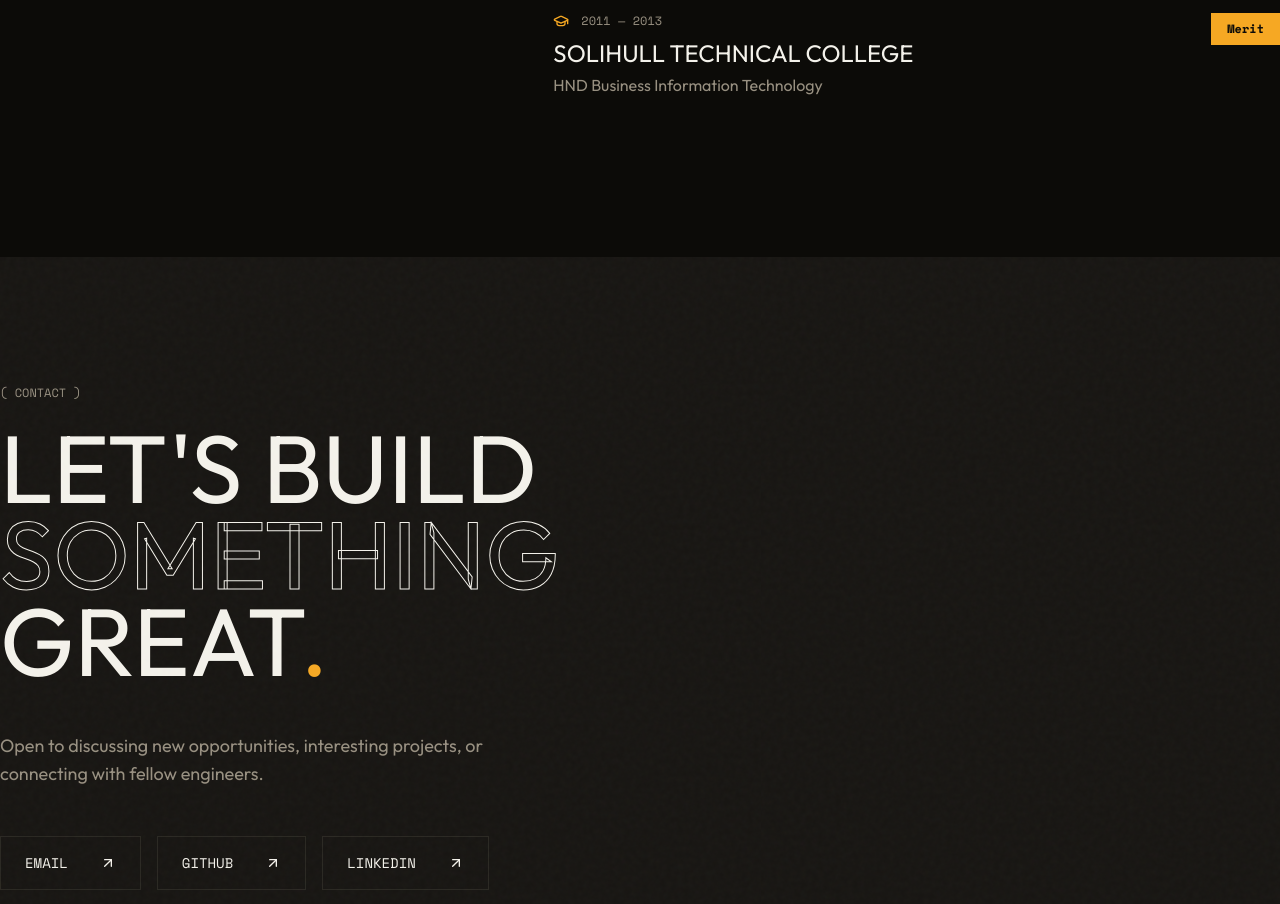
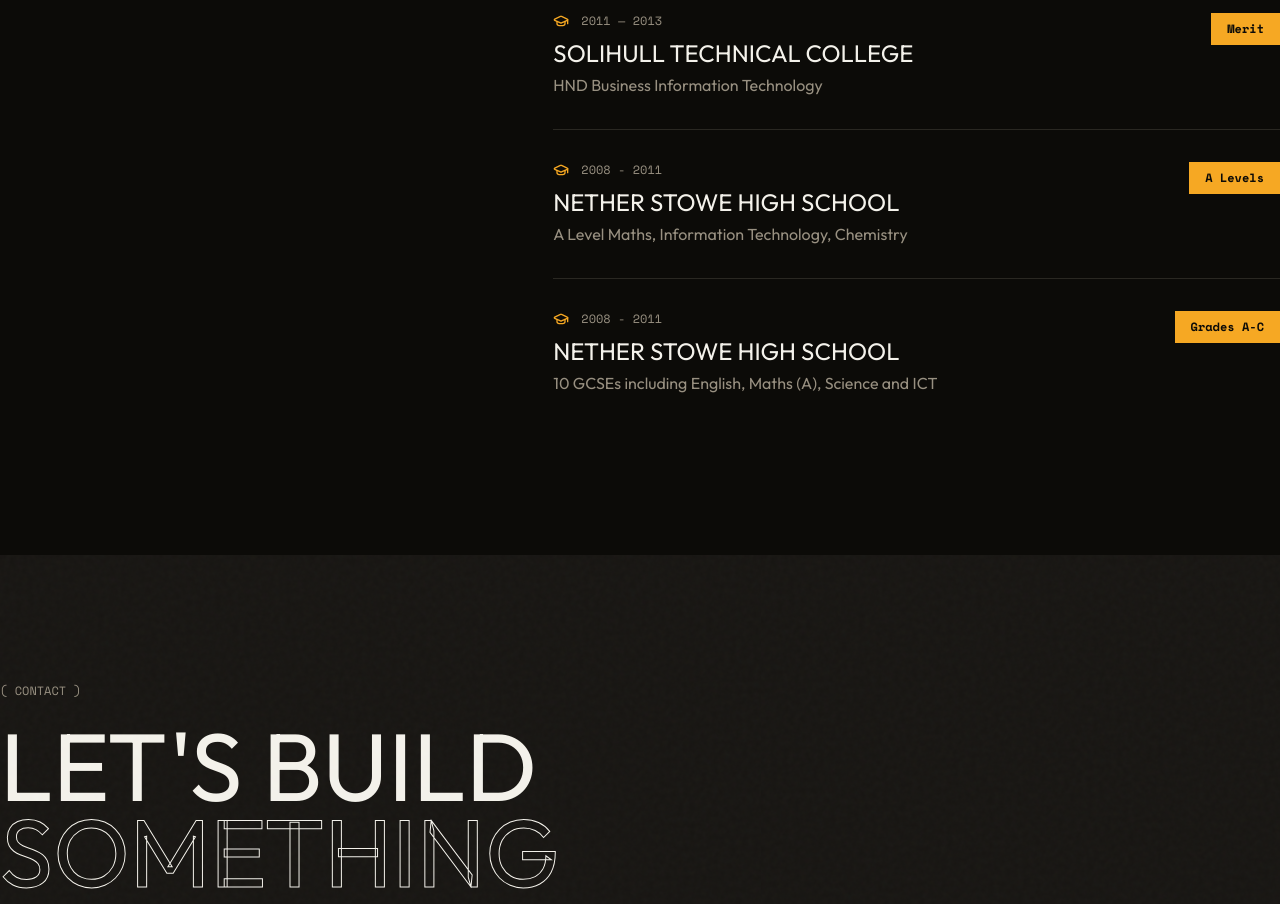
Before and after one commit to bhopalg/portfolio, a Next.js app: page / in a window 1280 px wide. Shown: the part 4700-5604 px from the top of the page. Built offline with nearby package versions, Linux system fonts and the light colour scheme.

Commit message:
Add additional education entries and format school names in uppercase

```diff
--- a/components/Education.tsx
+++ b/components/Education.tsx
@@ -4,16 +4,32 @@
 export default function Education() {
   const education = [
     {
-      school: "COVENTRY UNIVERSITY",
+      no: 1,
+      school: "Coventry University",
       degree: "Business Information Technology BSc",
       period: "2013 — 2016",
       result: "First Class Honours",
     },
     {
-      school: "SOLIHULL TECHNICAL COLLEGE",
+      no: 2,
+      school: "Solihull Technical College",
       degree: "HND Business Information Technology",
       period: "2011 — 2013",
       result: "Merit",
+    },
+    {
+      no: 3,
+      school: "Nether Stowe High School",
+      degree: "A Level Maths, Information Technology, Chemistry",
+      period: "2008 - 2011",
+      result: "A Levels",
+    },
+    {
+      no: 4,
+      school: "Nether Stowe High School",
+      degree: "10 GCSEs including English, Maths (A), Science and ICT",
+      period: "2008 - 2011",
+      result: "Grades A-C",
     },
   ];
 
@@ -33,10 +49,7 @@
           <div className="lg:col-span-7 lg:col-start-6">
             <div className="space-y-0">
               {education.map((edu) => (
-                <div
-                  key={edu.school}
-                  className="border-t border-border py-8 group"
-                >
+                <div key={edu.no} className="border-t border-border py-8 group">
                   <div className="flex items-start justify-between gap-8">
                     <div className="flex-1">
                       <div className="flex items-center gap-3 mb-2">
@@ -46,7 +59,7 @@
                         </p>
                       </div>
                       <h3 className="text-xl md:text-2xl font-display font-700 mb-1">
-                        {edu.school}
+                        {edu.school.toUpperCase()}
                       </h3>
                       <p className="text-muted-foreground">{edu.degree}</p>
                     </div>
```
